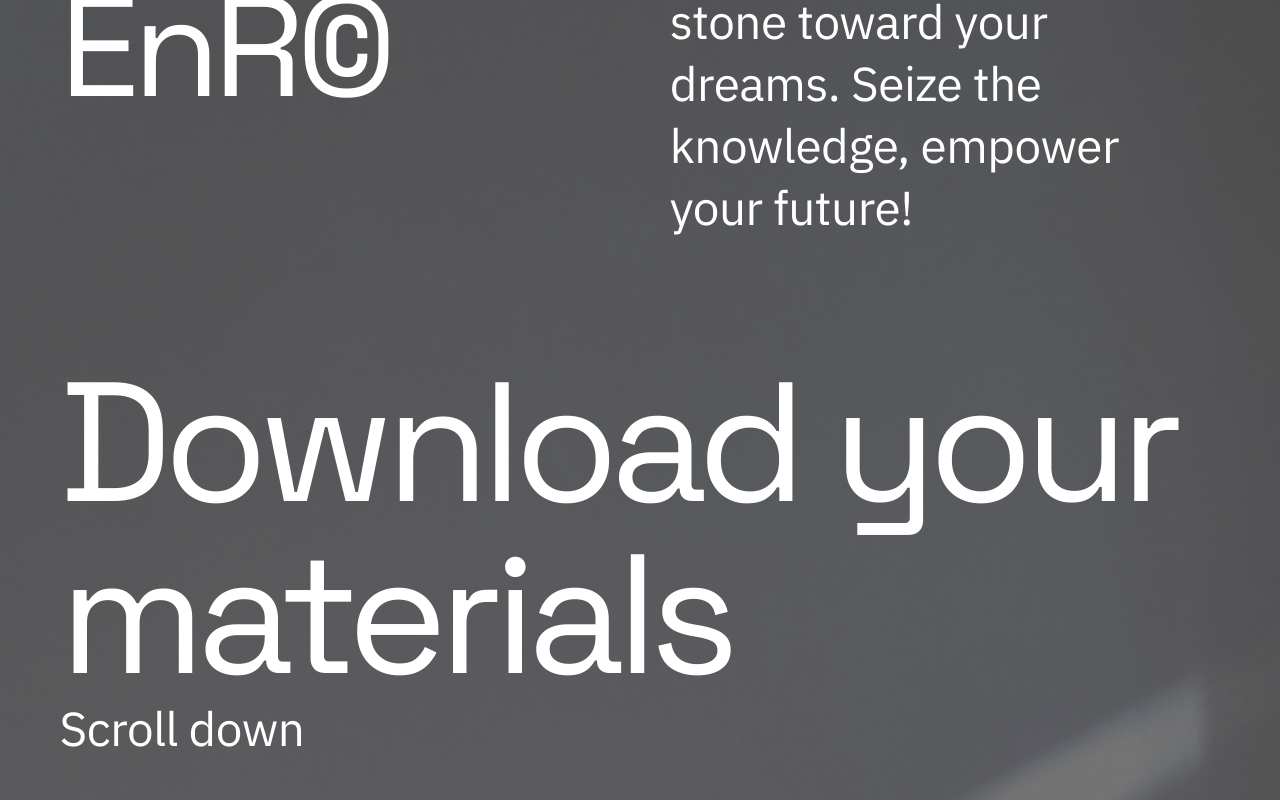
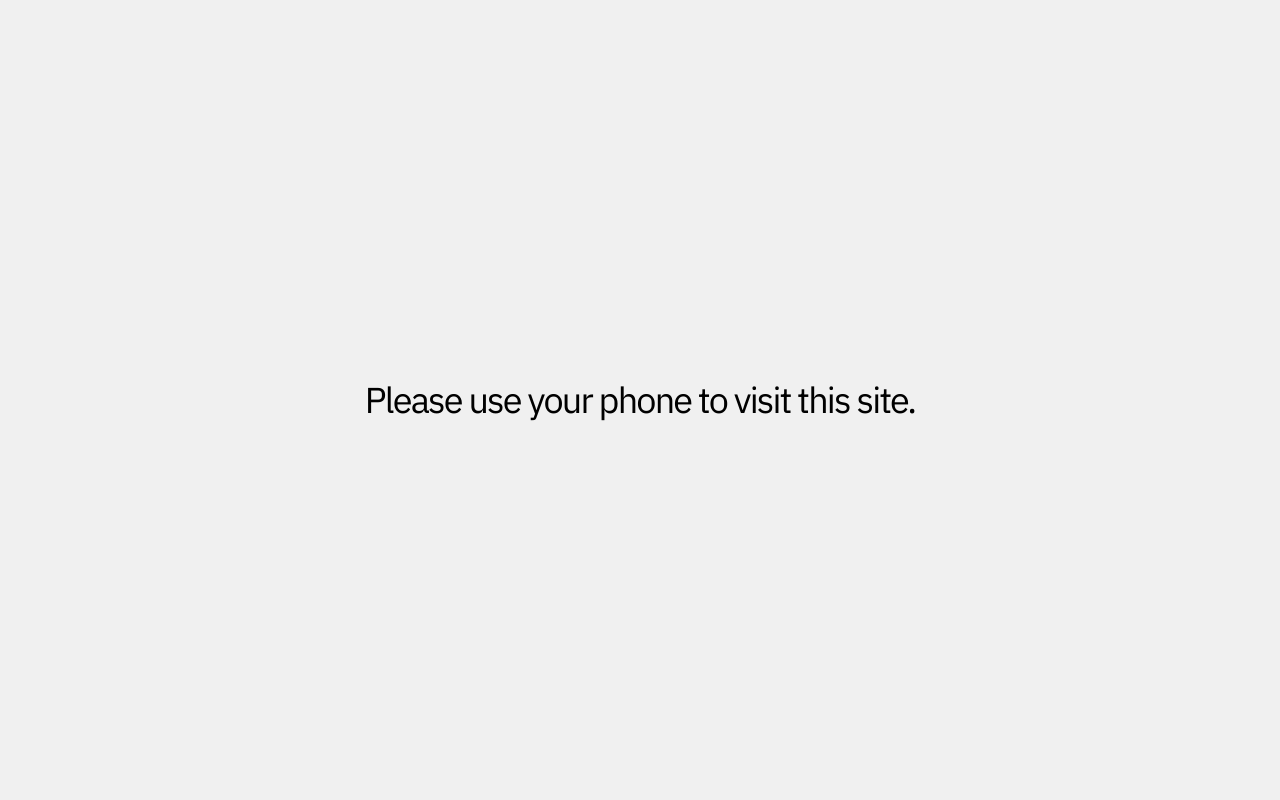
Before and after one commit to imanmachukwu/quick-wcf, a Vue app: page / in a window 1280 px wide. Shown: the top 800 px of the page. Built offline with nearby package versions, Linux system fonts and the light colour scheme.

Commit message:
add responsive message for desktop

```diff
--- a/src/App.vue
+++ b/src/App.vue
@@ -1,9 +1,32 @@
 <template>
-  <!-- <nav>
-    <router-link to="/">Home</router-link>
-  </nav> -->
-  <router-view />
+  <router-view id="main-view" v-if="isMobile" />
+  <main v-if="isDesktop">
+    <p>Please use your phone to visit this site.</p>
+  </main>
 </template>
+
+<script>
+export default {
+  name: "App",
+  data() {
+    return {
+      isMobile: false,
+      isDesktop: true,
+    };
+  },
+  methods: {
+    checkDevice() {
+      if (window.innerWidth <= 675) {
+        this.isMobile = true;
+        this.isDesktop = false;
+      }
+    },
+  },
+  mounted() {
+    this.checkDevice();
+  },
+};
+</script>
 
 <style lang="scss">
 @import url("https://fonts.googleapis.com/css2?family=IBM+Plex+Sans:ital,wght@0,100;0,200;0,300;0,400;0,500;0,600;0,700;1,100;1,200;1,300;1,400;1,500;1,600;1,700&family=Space+Grotesk:wght@300..700&display=swap");
@@ -38,4 +61,40 @@ p {
 a {
   text-decoration: none;
 }
+
+#main-view {
+  display: none;
+}
+
+main {
+  width: 100dvw;
+  height: 100dvh;
+  position: absolute;
+  top: 0;
+  left: 0;
+  z-index: 7;
+  background: #f0f0f0;
+  display: flex;
+  justify-content: center;
+  align-items: center;
+  overflow-y: hidden;
+  p {
+    color: #000;
+    font-family: "IBM Plex Sans";
+    font-size: 2.25rem;
+    font-style: normal;
+    font-weight: 400;
+    line-height: 101.754%;
+    letter-spacing: -0.1125rem;
+  }
+}
+
+@media only screen and (max-width: 678px) {
+  #main-view {
+    display: block;
+  }
+  main {
+    display: none;
+  }
+}
 </style>
```
